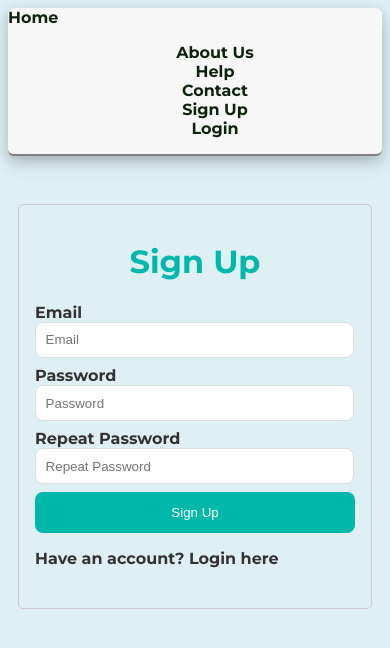
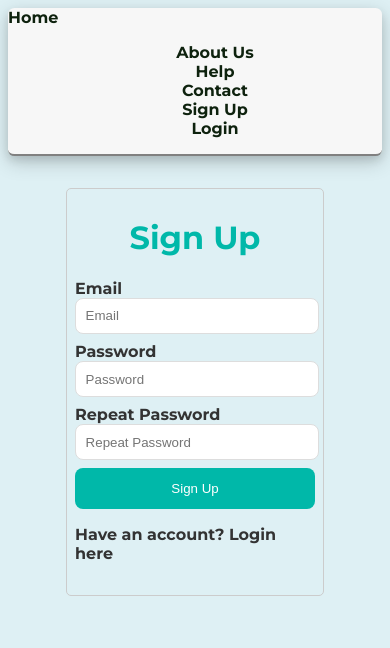
Before and after one commit to chingu-voyages/v46-tier3-team-33, a React (Vite) app in the folder frontend/: page /SignUp/farmer in a window 390 px wide. Shown: the top 648 px of the page. Built offline with nearby package versions, Linux system fonts and the light colour scheme; no server answers; a web font is replaced by a local one.

Commit message:
For small screens (up to 768 pixels), the max-width is set to 15rem, the margin is set to 2rem, and the padding is set to 0.5rem.

```diff
--- a/frontend/src/components/Pages/signUp/signUp.css
+++ b/frontend/src/components/Pages/signUp/signUp.css
@@ -57,3 +57,11 @@ p {
     margin: 3rem auto;
   }
 }
+
+@media screen and (max-width: 768px) {
+  .signup-container {
+    max-width: 15rem;
+    margin: 2rem auto;
+    padding: 0.5rem;
+  }
+}
```
